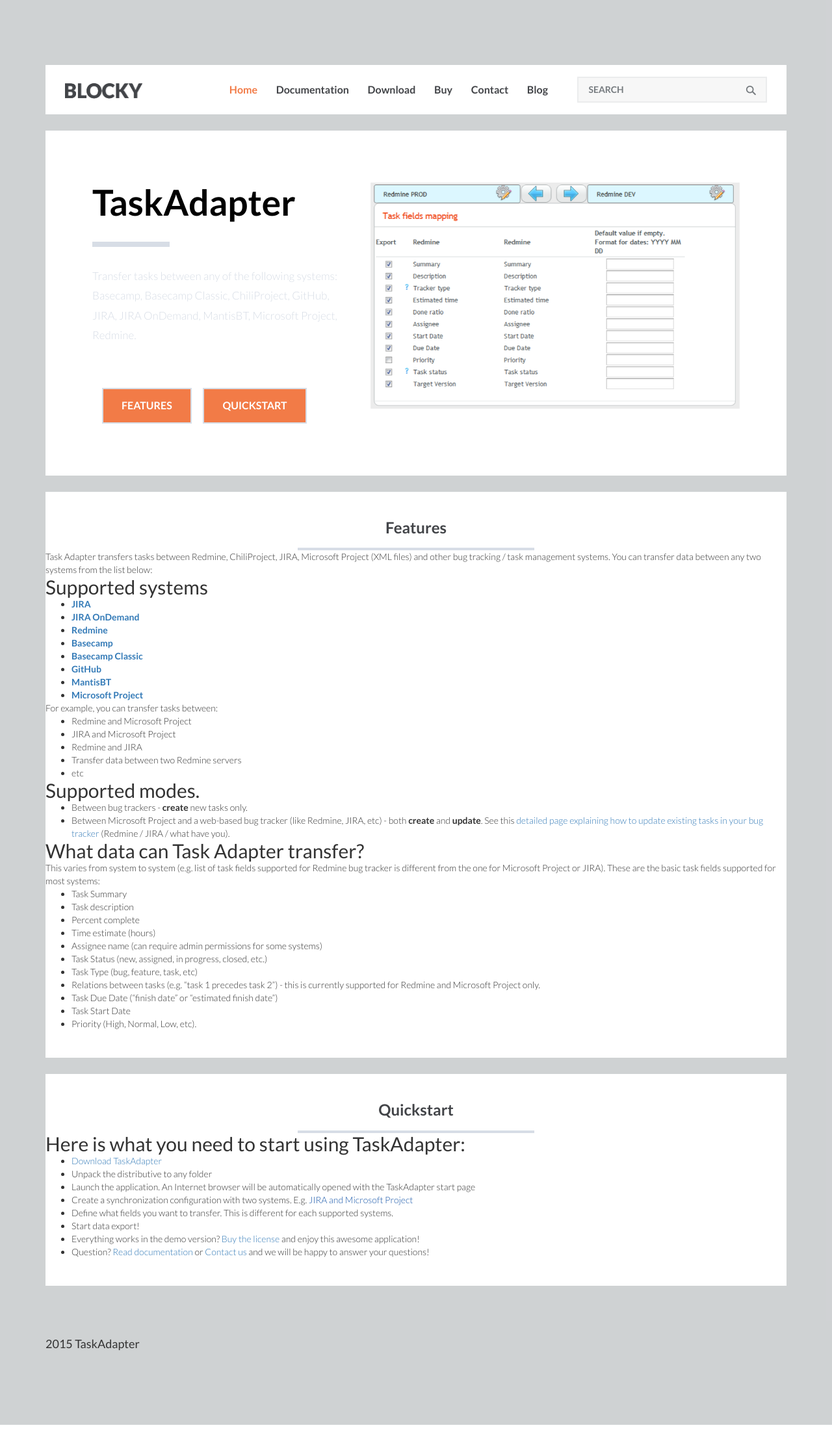
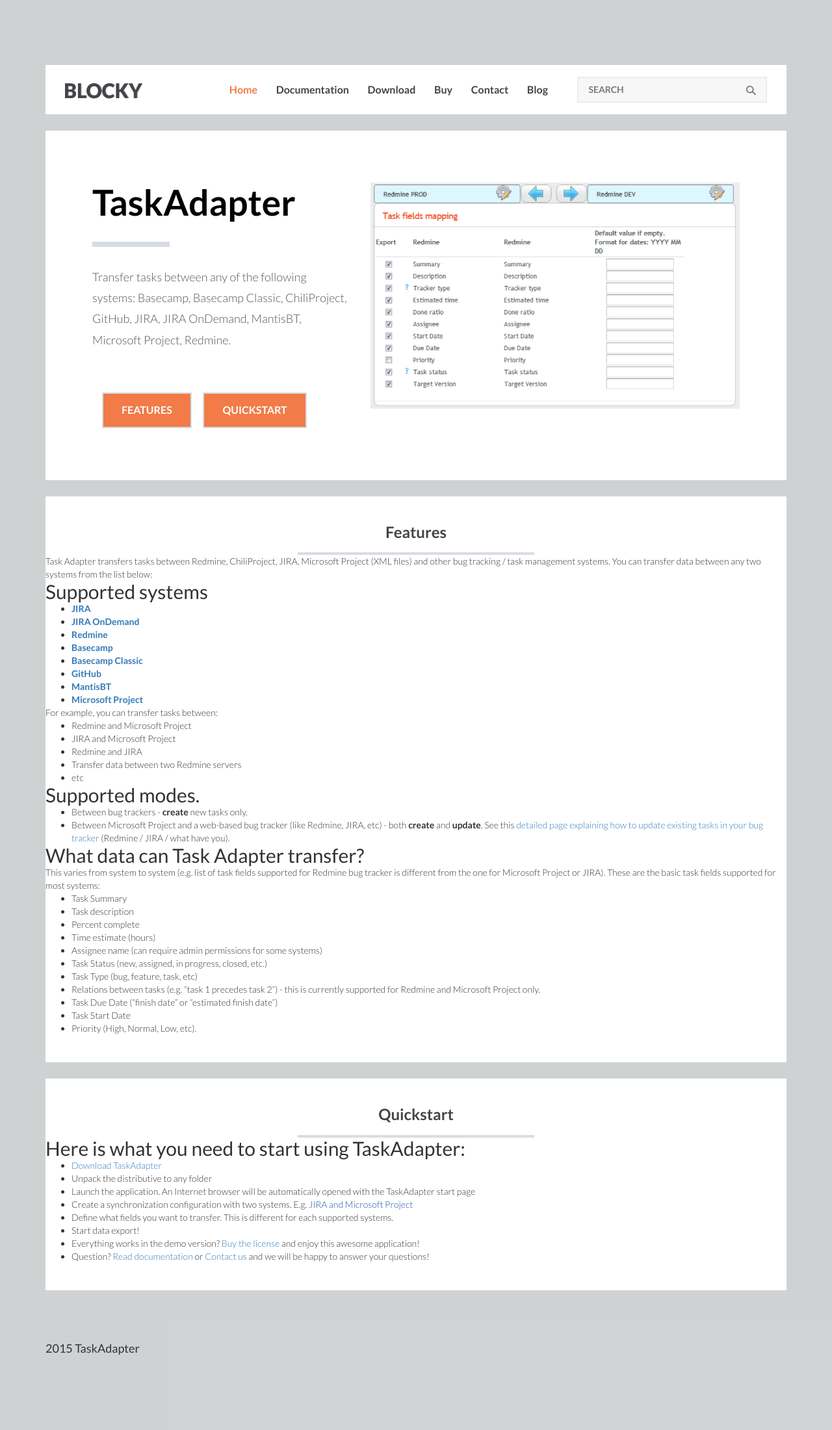
Before and after one commit to Syed-Shahzaib-Hussain/Task-Adapter-Copy, a Jekyll site: the page built from index.html, in a window 1280 px wide. Shown: the whole page at 65% size. Built offline with Jekyll 4.4.1, drawn with Linux system fonts in a browser that asks for light colours.

Commit message:
make intro text more visible

```diff
--- a/css/style.css
+++ b/css/style.css
@@ -114,8 +114,8 @@
 }
 .content-left p{
 margin: 0 0 65px 0;
-font-size:17px;
-color:#d7dde6;
+font-size:18px;
+color:#555;
 line-height:1.8em;
 }
 
```
